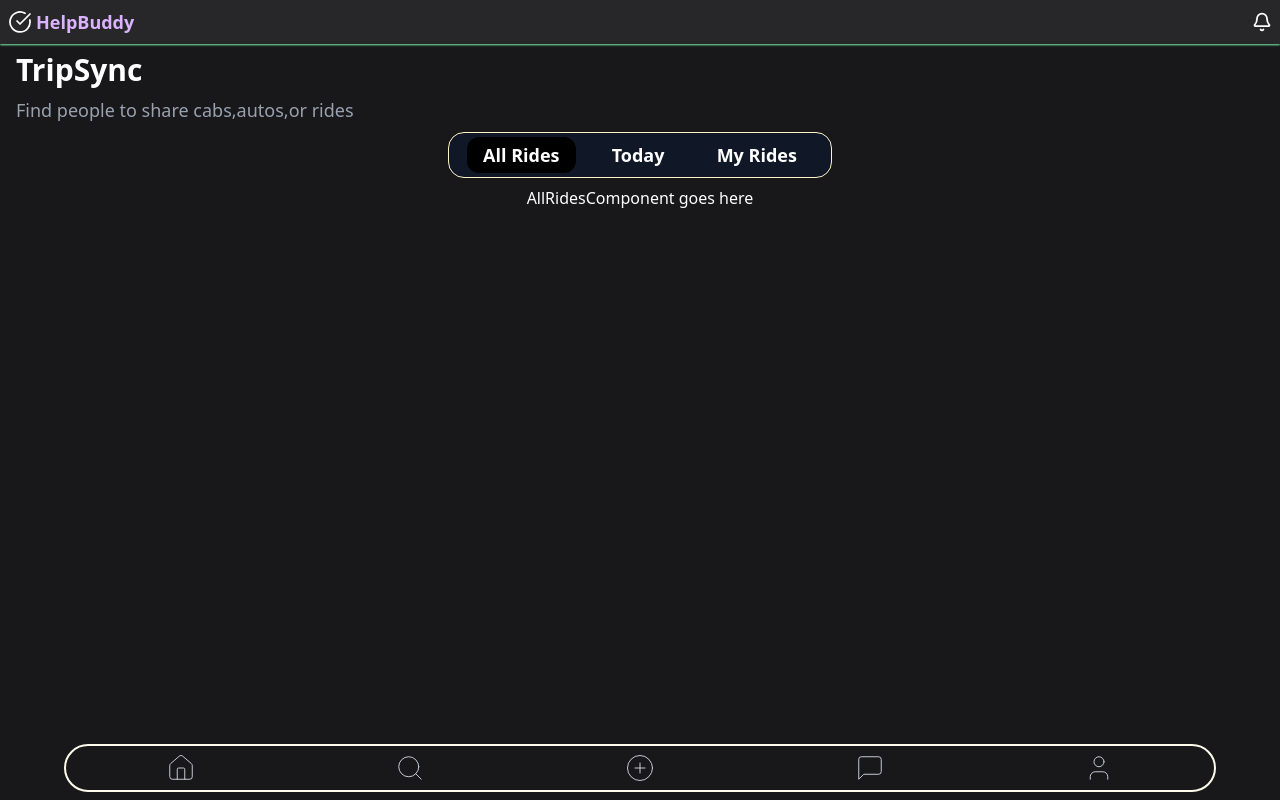
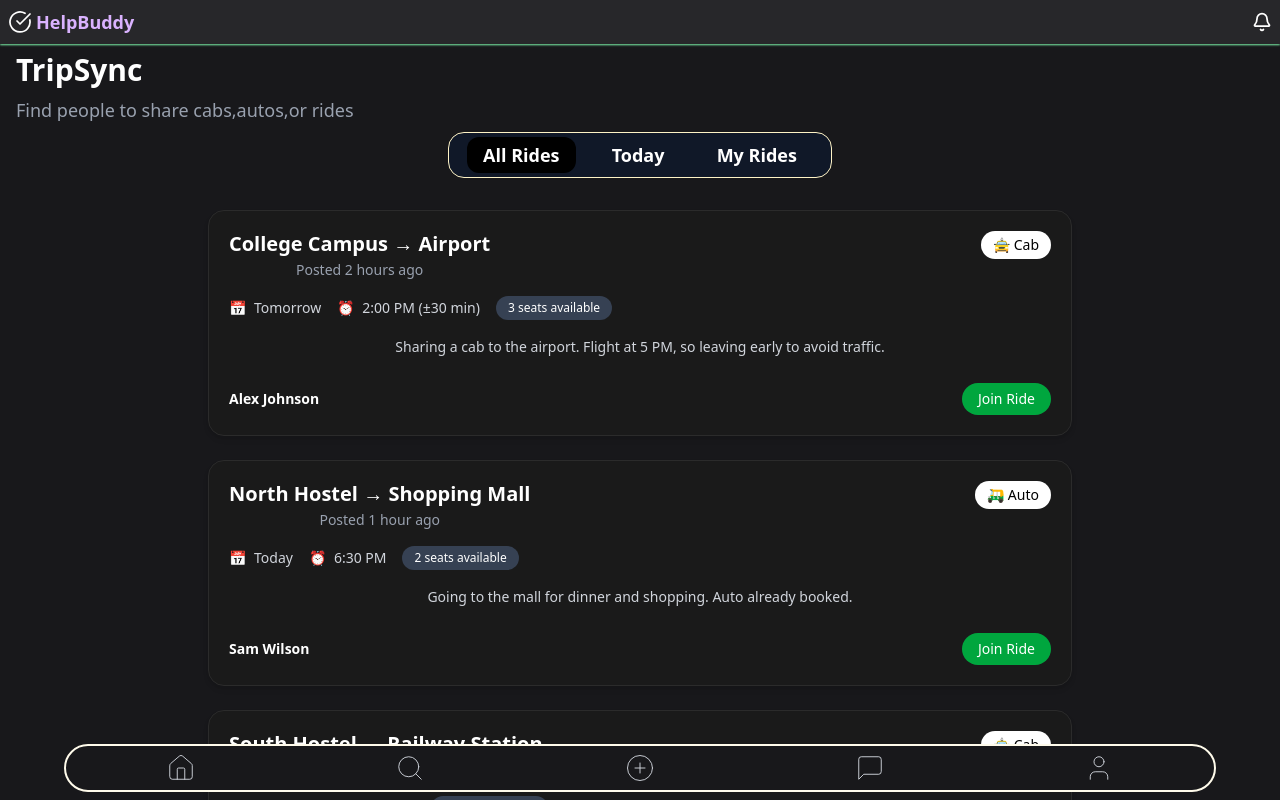
Before and after one commit to SBeeeee/PeerPal, a Next.js app in the folder frontend/: page /TripSync in a window 1280 px wide. Shown: the top 800 px of the page. Built offline with nearby package versions, Linux system fonts and the light colour scheme; no server answers.

Commit message:
All Rides tab added

```diff
--- /dev/null
+++ b/frontend/src/app/TripSync/components/AllRides.jsx
@@ -0,0 +1,15 @@
+import React from 'react';
+import { rides } from './data';
+import RideCard from './RideCard';
+
+function AllRides() {
+  return (
+    <div className="max-w-4xl mx-auto px-4 py-6 space-y-6">
+      {rides.map((ride) => (
+        <RideCard key={ride.id} ride={ride} />
+      ))}
+    </div>
+  );
+}
+
+export default AllRides;
--- /dev/null
+++ b/frontend/src/app/TripSync/components/RideCard.jsx
@@ -0,0 +1,54 @@
+import React from 'react';
+
+function RideCard({ ride }) {
+  return (
+    <div className="bg-[#1a1a1a] rounded-2xl p-5 text-white space-y-4 w-full shadow-md border border-[#2b2b2b]">
+      {/* Header */}
+      <div className="flex justify-between items-start">
+        <div>
+          <h2 className="text-xl font-bold leading-tight">
+            {ride.from} → {ride.to}
+          </h2>
+          <p className="text-sm text-gray-400 mt-1">Posted {ride.postedAgo}</p>
+        </div>
+
+        <div className="flex items-center gap-2 text-sm bg-white text-black px-3 py-1 rounded-full">
+          {ride.rideType === 'Cab' ? '🚖 Cab' : '🛺 Auto'}
+        </div>
+      </div>
+
+      {/* Ride Details */}
+      <div className="flex flex-wrap gap-4 text-sm text-gray-300">
+        <div className="flex items-center gap-2">
+          📅 <span>{ride.day}</span>
+        </div>
+        <div className="flex items-center gap-2">
+          ⏰ <span>{ride.time}</span>
+        </div>
+        <div className="bg-gray-700 text-white px-3 py-1 rounded-full text-xs">
+          {ride.seatsAvailable} seats available
+        </div>
+      </div>
+
+      {/* Description */}
+      {ride.description && (
+        <p className="text-sm text-gray-300 leading-relaxed">
+          {ride.description}
+        </p>
+      )}
+
+      {/* Footer */}
+      <div className="flex items-center justify-between pt-2">
+        <span className="font-semibold text-sm">{ride.user.name}</span>
+        <button
+          className="bg-green-600 hover:bg-green-700 transition-all duration-200 text-white px-4 py-1.5 rounded-full text-sm"
+          aria-label={`Join ride with ${ride.user.name}`}
+        >
+          Join Ride
+        </button>
+      </div>
+    </div>
+  );
+}
+
+export default RideCard;
--- a/frontend/src/app/TripSync/components/TaskBar.jsx
+++ b/frontend/src/app/TripSync/components/TaskBar.jsx
@@ -1,5 +1,6 @@
 "use client"
 import React, { useState } from 'react'
+import AllRides from './AllRides'
 
 function TaskBar() {
     const [present, setPresent] = useState("All Rides")
@@ -27,7 +28,7 @@ function TaskBar() {
         </div>
       </div>
       {present === "All Rides" &&
-          <div className="text-white text-center">AllRidesComponent goes here</div>
+          <div className="text-white text-center"><AllRides/></div>
         }
         {present === "Today" &&
           <div className="text-white text-center">TodayComponent goes here</div>
--- /dev/null
+++ b/frontend/src/app/TripSync/components/data.js
@@ -0,0 +1,132 @@
+// data.js
+
+export const rides = [
+    {
+      id: 1,
+      from: "College Campus",
+      to: "Airport",
+      postedAgo: "2 hours ago",
+      day: "Tomorrow",
+      time: "2:00 PM (±30 min)",
+      description: "Sharing a cab to the airport. Flight at 5 PM, so leaving early to avoid traffic.",
+      seatsAvailable: 3,
+      rideType: "Cab",
+      user: {
+        name: "Alex Johnson",
+        profileImage: "/alex.png",
+        isOnline: true
+      }
+    },
+    {
+      id: 2,
+      from: "North Hostel",
+      to: "Shopping Mall",
+      postedAgo: "1 hour ago",
+      day: "Today",
+      time: "6:30 PM",
+      description: "Going to the mall for dinner and shopping. Auto already booked.",
+      seatsAvailable: 2,
+      rideType: "Auto",
+      user: {
+        name: "Sam Wilson",
+        profileImage: "/sam.png",
+        isOnline: true
+      }
+    },
+    {
+      id: 3,
+      from: "South Hostel",
+      to: "Railway Station",
+      postedAgo: "30 minutes ago",
+      day: "Tomorrow",
+      time: "9:00 AM",
+      description: "Leaving early to catch a morning train. Prefer co-passengers to split fare.",
+      seatsAvailable: 1,
+      rideType: "Cab",
+      user: {
+        name: "Priya Mehra",
+        profileImage: "/priya.png",
+        isOnline: false
+      }
+    },
+    {
+      id: 4,
+      from: "Library Block",
+      to: "Main City Bus Stop",
+      postedAgo: "10 minutes ago",
+      day: "Today",
+      time: "4:15 PM",
+      description: "Quick auto ride to catch the city bus.",
+      seatsAvailable: 2,
+      rideType: "Auto",
+      user: {
+        name: "Ravi Patel",
+        profileImage: "/ravi.png",
+        isOnline: true
+      }
+    },
+    {
+      id: 5,
+      from: "Sports Complex",
+      to: "Hostel Gate",
+      postedAgo: "45 minutes ago",
+      day: "Today",
+      time: "8:00 PM",
+      description: "Returning after practice. Light music and chill ride.",
+      seatsAvailable: 3,
+      rideType: "Auto",
+      user: {
+        name: "Neha Sharma",
+        profileImage: "/neha.png",
+        isOnline: false
+      }
+    },
+    {
+      id: 6,
+      from: "College Campus",
+      to: "Movie Theatre",
+      postedAgo: "3 hours ago",
+      day: "Tomorrow",
+      time: "6:45 PM",
+      description: "Evening movie plan, looking for fun companions!",
+      seatsAvailable: 2,
+      rideType: "Cab",
+      user: {
+        name: "Aman Verma",
+        profileImage: "/aman.png",
+        isOnline: true
+      }
+    },
+    {
+      id: 7,
+      from: "Academic Block",
+      to: "Cafe Brewberrys",
+      postedAgo: "5 minutes ago",
+      day: "Today",
+      time: "1:15 PM",
+      description: "Lunch break escape. Auto already booked.",
+      seatsAvailable: 1,
+      rideType: "Auto",
+      user: {
+        name: "Divya Singh",
+        profileImage: "/divya.png",
+        isOnline: true
+      }
+    },
+    {
+      id: 8,
+      from: "College Campus",
+      to: "ISBT",
+      postedAgo: "4 hours ago",
+      day: "Tomorrow",
+      time: "11:00 AM",
+      description: "Heading to catch the intercity bus. Looking for travel mates.",
+      seatsAvailable: 3,
+      rideType: "Cab",
+      user: {
+        name: "Kabir Das",
+        profileImage: "/kabir.png",
+        isOnline: false
+      }
+    }
+  ];
```
